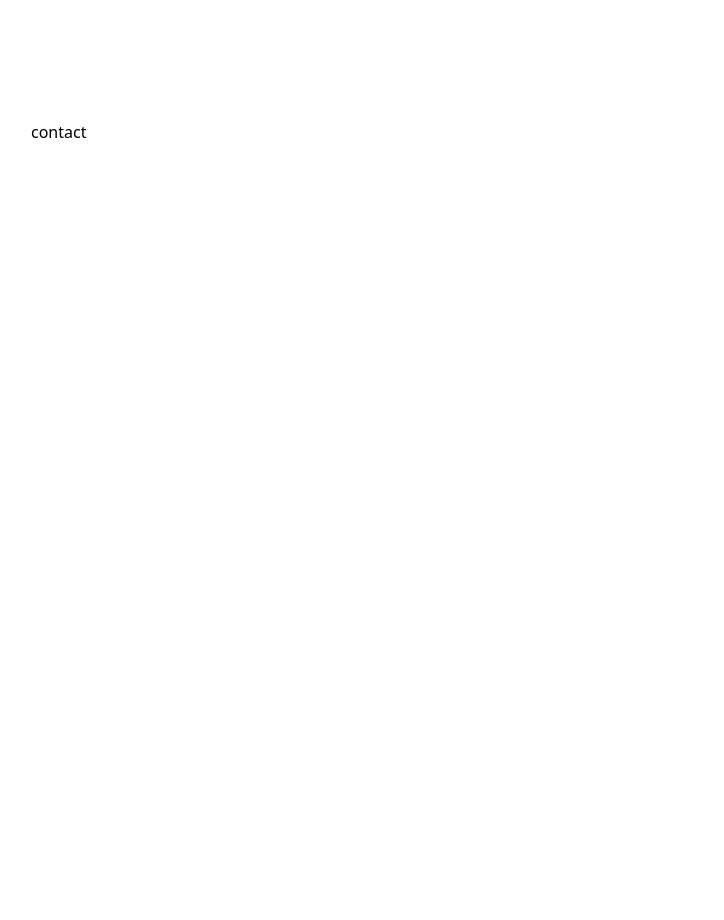
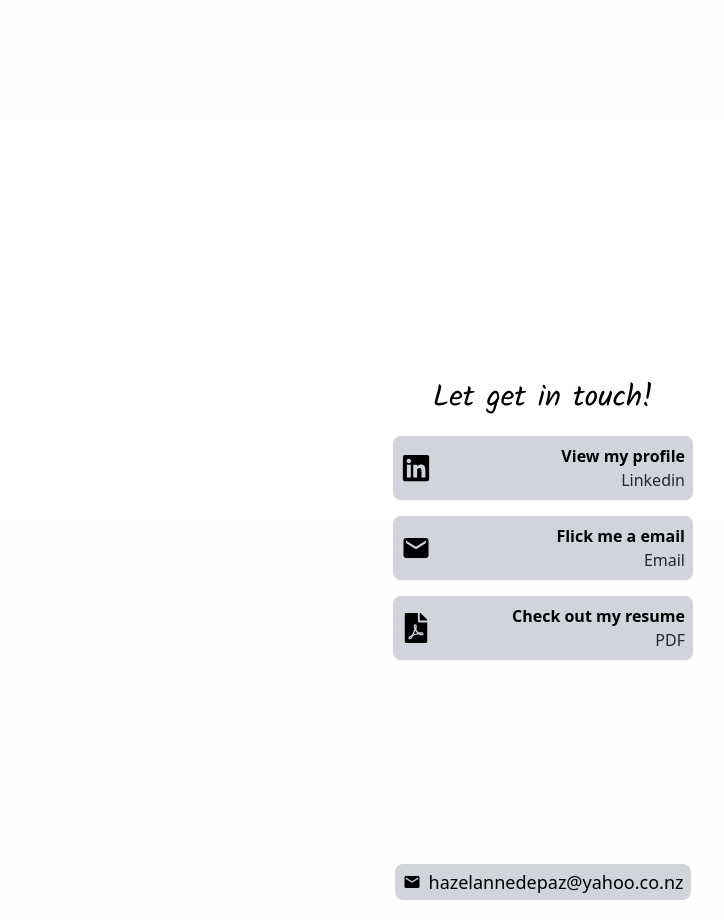
Before and after one commit to sudarshanm03986/HazelPortfolio-web, a React (Vite) app: page / in a window 1280 px wide. Shown: the part 1480-2400 px from the top of the page, without its empty margins (97-821 px from the left). Built offline with nearby package versions, Linux system fonts and the light colour scheme.

Commit message:
did the contact page

```diff
--- a/src/views/Contact.tsx
+++ b/src/views/Contact.tsx
@@ -1,8 +1,61 @@
+import Appear from "../layouts/appear";
 import Screen from "../layouts/screen";
+import { FaLinkedin, FaFilePdf } from "react-icons/fa";
+import { MdEmail } from "react-icons/md";
+
+
+import CV from "./../assets/react.svg"
+
+
+let links = [
+    {icon: <FaLinkedin />, name:"Linkedin", message:"View my profile", type:"link" , link:"https://www.linkedin.com/in/hazel-anne-de-paz-20aa8a268/"},
+    {icon: <MdEmail/>, name:"Email", message:"Flick me a email", type:"email", link:"hazelannedepaz@yahoo.co.nz"},
+    {icon: <FaFilePdf />, name:"PDF", message:"Check out my resume", type:"link", link:CV}
+]
+
+
 const Contact = () => {
-    return ( <div id="Contact"><Screen>
 
-        contact
+
+
+
+    return ( <div id="Contact">
+
+        <Screen>
+        <div className="py-5 flex flex-col items-center justify-center gap-5 h-screen relative">
+        <Appear>
+            <h1 className="text-3xl">Let get in touch!</h1>
+        </Appear>
+
+        <div className={`w-[300px] grid  grid-rows-${links.length} gap-4`} >
+
+            {links.map((link)=> (
+
+                <Appear>
+                    <a target="_blank" href={link.type === 'email' ? "mailto: " + link.link : link.link} className="bg-gray-300 p-2 rounded-lg h-16 flex items-center justify-between  w-full shadow-sm">
+                        <p className="text-3xl">{link.icon}</p>
+                        <div className="text-right">
+                        <p className="font-semibold">{link.message}</p>
+                        <p className="text-gray-800">{link.name}</p>
+                        </div>
+
+
+
+                    </a>
+                </Appear>
+            ))}
+
+
+        </div>
+        <div className="absolute bottom-5 ">
+        <Appear>
+            <div className="flex justify-center items-center gap-2 text-lg bg-gray-300 py-1 px-2 rounded-lg">
+            <MdEmail/>
+                <p>hazelannedepaz@yahoo.co.nz</p>
+            </div>
+        </Appear>
+        </div>
+        </div>
 
     </Screen>   </div>);
 }
```
